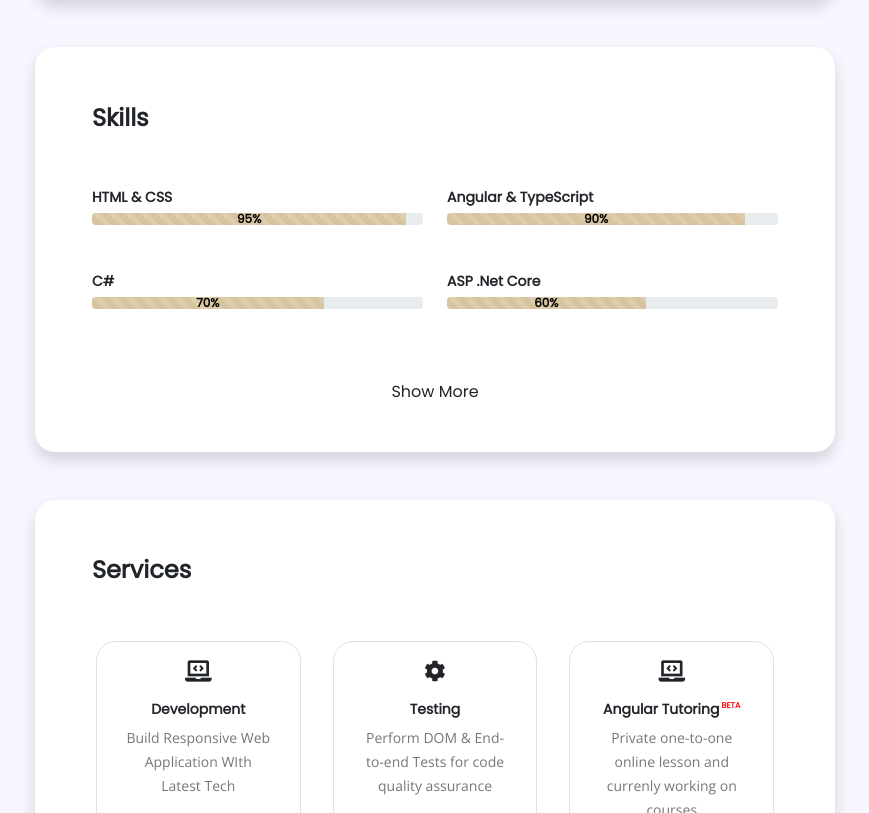
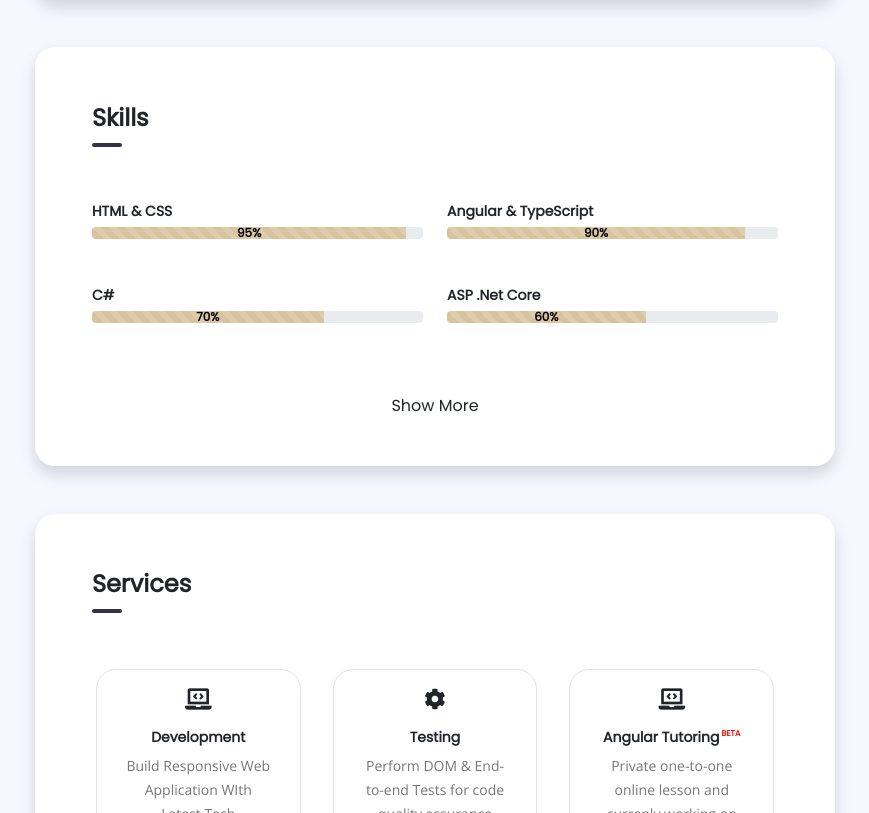
Before and after one commit to Dylancnk/persoportfolio, an Angular app in the folder persoportfolio/: page /home in a window 1280 px wide. Shown: the part 1153-1966 px from the top of the page, without its empty margins (356-1225 px from the left). Built offline with nearby package versions, Linux system fonts and the light colour scheme.

Commit message:
added :After effects

```diff
--- a/persoportfolio/src/app/about/about.component.scss
+++ b/persoportfolio/src/app/about/about.component.scss
@@ -30,3 +30,13 @@ p{
     background-color:#D7C49EFF;
     color:#343148FF;
 }
+
+.card-title:after{
+    content: "";
+    background: #343148FF;
+    border-radius: 25px;
+    display: block;
+    height: 4px;
+    margin-top: 10px;
+    width: 30px;
+}
--- a/persoportfolio/src/app/services/services.component.scss
+++ b/persoportfolio/src/app/services/services.component.scss
@@ -35,6 +35,12 @@ p{
     }
 }
 
-.main-title{
-
+.main-title:after{
+    content: "";
+    background: #343148FF;
+    border-radius: 25px;
+    display: block;
+    height: 4px;
+    margin-top: 10px;
+    width: 30px;
 }
```
